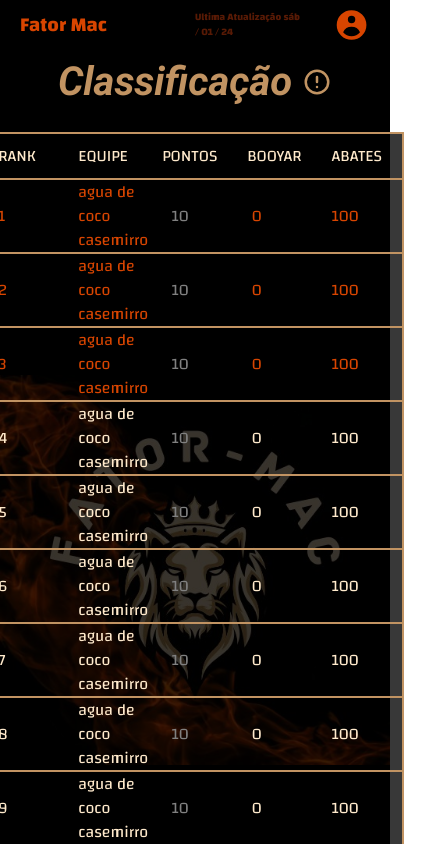
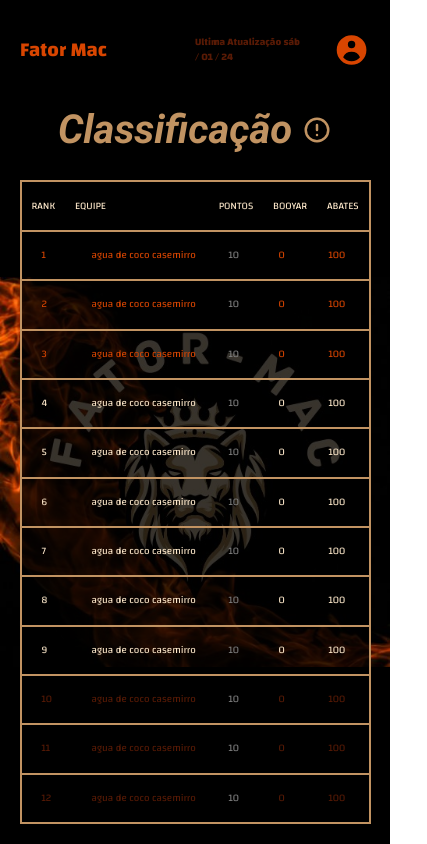
Before and after one commit to emersonjesuz/project-rank-gamer, a React (Vite) app: page / in a window 390 px wide. Shown: the top 844 px of the page, 427 px wide, since content can reach past the window. Built offline with nearby package versions, Linux system fonts and the light colour scheme.

Commit message:
melhorias na resposividade da tabela

```diff
--- a/src/pages/rank/components/table/styles.module.scss
+++ b/src/pages/rank/components/table/styles.module.scss
@@ -79,3 +79,27 @@
     color: $orange-3;
   }
 }
+
+@media (max-width: 700px) {
+  .header-table,
+  .info,
+  .first,
+  .latest {
+    padding-left: 10px;
+    padding-right: 10px;
+    gap: 10px;
+    span {
+      padding-left: 10px;
+      padding-right: 10px;
+      min-width: 40px;
+
+      font-size: 10px;
+    }
+  }
+
+  .header-table {
+    padding-right: 0px;
+    padding-left: 0;
+    gap: 0px;
+  }
+}
```
